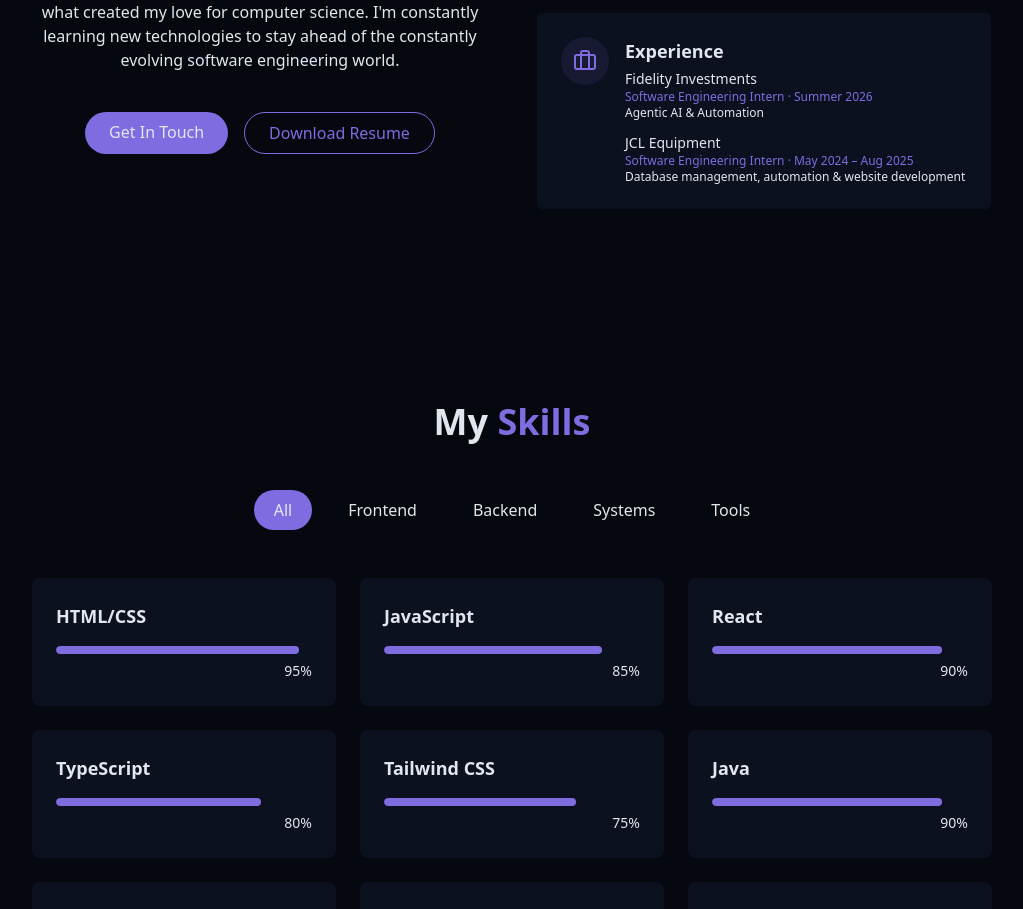
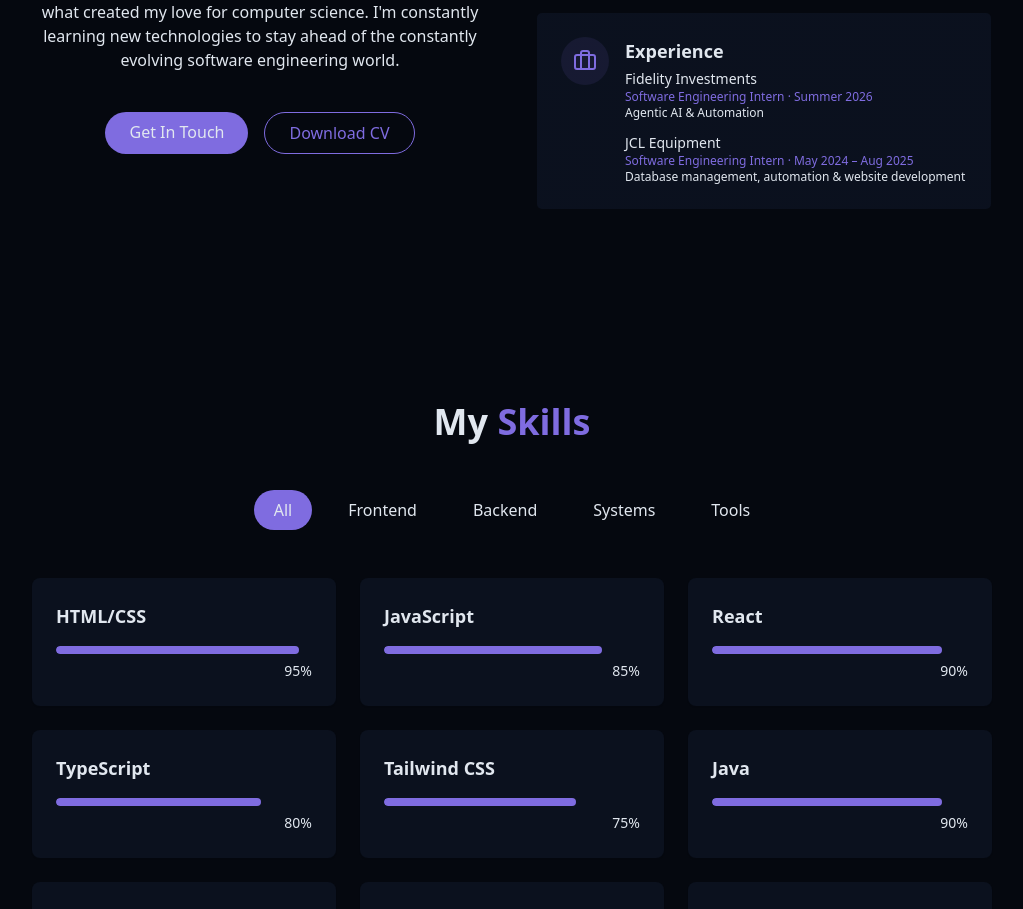
Before and after one commit to simonlunay/react-tailwind-portfolio, a React (Vite) app: page / in a window 1280 px wide. Shown: the part 1320-2229 px from the top of the page, without its empty margins (128-1151 px from the left). Built offline with nearby package versions, Linux system fonts and the light colour scheme.

Commit message:
resume update

```diff
--- a/src/components/AboutSection.jsx
+++ b/src/components/AboutSection.jsx
@@ -23,8 +23,8 @@
                         <a href="#contact" className="cosmic-button">
                             Get In Touch
                         </a>
-                        <a href="/projects/Simon_Lunay_Resume.pdf" download="Simon_Lunay_Resume.pdf" className="px-6 py-2 rounded-full border border-primary text-primary hover:bg-primary/10 transition-colors duration-300">
-                            Download Resume
+                        <a href="/projects/Simon_Lunay_CV.pdf" download="Simon_Lunay_CV.pdf" className="px-6 py-2 rounded-full border border-primary text-primary hover:bg-primary/10 transition-colors duration-300">
+                            Download CV
                         </a>
                     </div>
                 </div>
```
Also changed, not shown: 1 other file (tests, documents, lock files or other folders).
